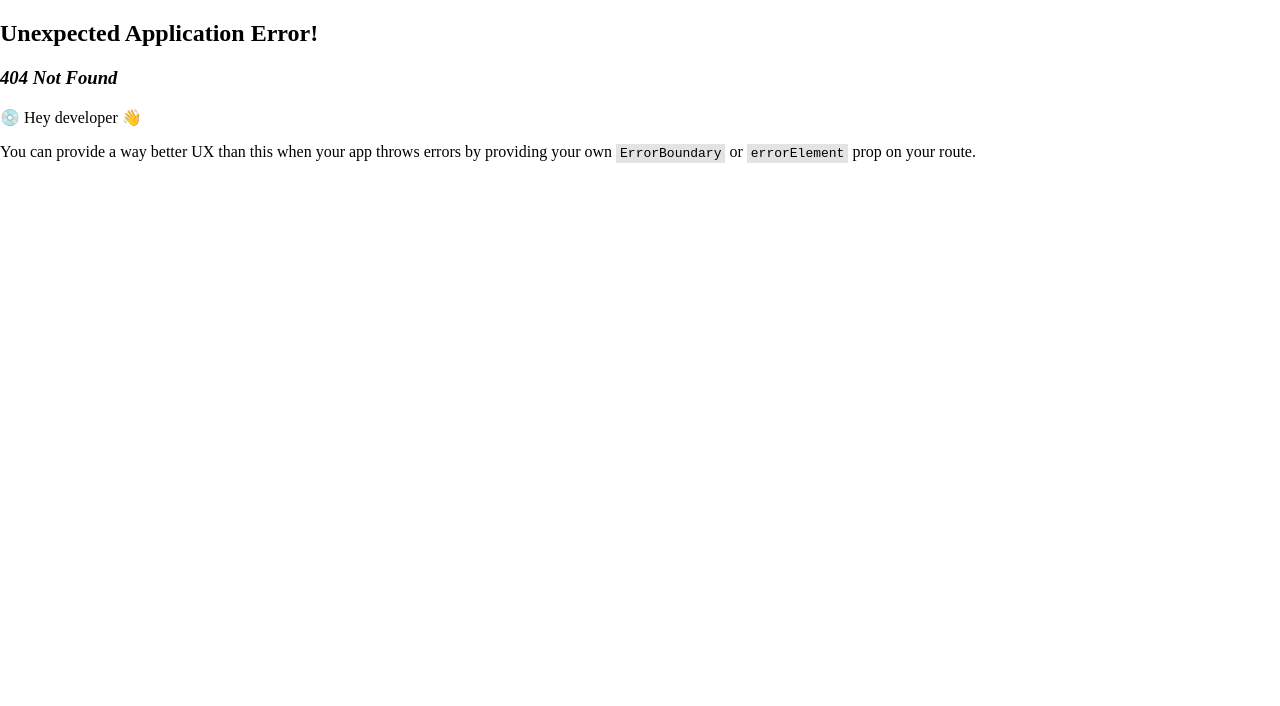
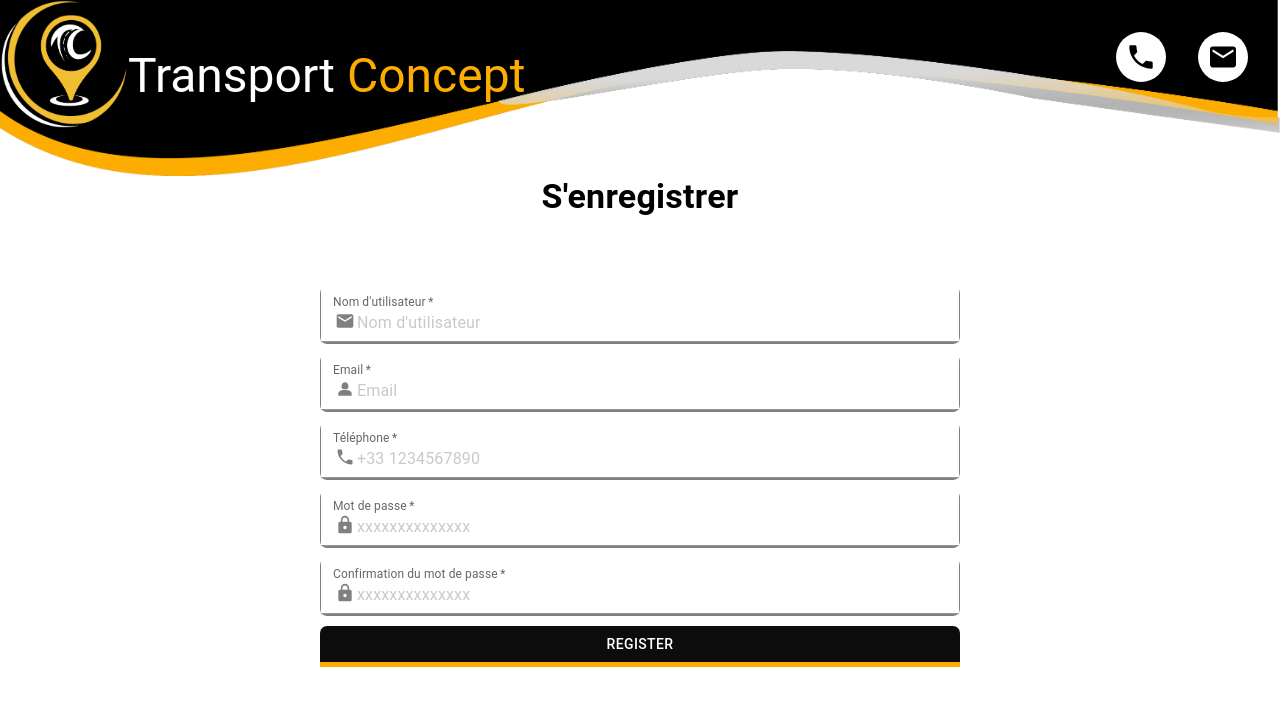
Before and after one commit to my-concept/transport-concept, a React (Vite) app: page /register in a window 1280 px wide. Before the commit this address had no page. Shown: the top 706 px of the page. Built offline with nearby package versions, Linux system fonts and the light colour scheme.

Commit message:
add register

```diff
--- /dev/null
+++ b/src/components/Register.tsx
@@ -0,0 +1,68 @@
+import { AuthForm } from "./AuthForm";
+import Person2Icon from "@mui/icons-material/Person2";
+import EmailIcon from "@mui/icons-material/Email";
+import LockIcon from "@mui/icons-material/Lock";
+import LocalPhoneIcon from "@mui/icons-material/LocalPhone";
+import { Typography } from "@mui/material";
+import { Box } from "@mui/system";
+import { UseTranslate, translate } from "./hooks/useTranslate";
+import { LoginFieldsType } from "./types/genericTypes";
+
+export const Register = () => {
+  const fields: LoginFieldsType[] = [
+    {
+      label: translate("username"),
+      placeholder: "Nom d'utilisateur",
+      register: "username",
+      icon: <EmailIcon sx={{ height: "20px", paddingTop: "15px" }} />,
+      required: true,
+    },
+    {
+      label: translate("email"),
+      placeholder: "Email",
+      register: "email",
+      icon: <Person2Icon sx={{ height: "20px", paddingTop: "15px" }} />,
+      required: true,
+    },
+    {
+      label: translate("phone"),
+      placeholder: "+33 1234567890 ",
+      register: "telephone",
+      icon: <LocalPhoneIcon sx={{ height: "20px", paddingTop: "15px" }} />,
+      required: true,
+    },
+    {
+      label: translate("password"),
+      placeholder: "xxxxxxxxxxxxxx",
+      register: "password",
+      icon: <LockIcon sx={{ height: "20px", paddingTop: "15px" }} />,
+      required: true,
+    },
+    {
+      label: translate("confirmationPassword"),
+      placeholder: "xxxxxxxxxxxxxx",
+      register: "confirmationPassword",
+      icon: <LockIcon sx={{ height: "20px", paddingTop: "15px" }} />,
+      required: true,
+    },
+  ];
+
+  const action = (values: Record<string, string>) => console.log(values);
+
+  return (
+    <Box
+      sx={{
+        width: "50%",
+        margin: "auto",
+      }}
+    >
+      <Typography
+        variant="h4"
+        sx={{ textAlign: "center", fontWeight: "bold", marginBottom: "2em" }}
+      >
+        <UseTranslate id="register" />
+      </Typography>
+      <AuthForm fields={fields} action={action} buttonTitle="Register" />
+    </Box>
+  );
+};
--- a/src/components/languages/fr.json
+++ b/src/components/languages/fr.json
@@ -13,6 +13,10 @@
     "nbOfPassenger":"Nombre de passagers",
     "loginFormLabelUsername":"Nom d'utilisateur / Email",
     "loginFormLabelOrganisation":"Organisation",
-    "loginFormLabelPassword":"Mot de passe"
+    "loginFormLabelPassword":"Mot de passe",
+    "register":"S'enregistrer",
+    "email":"Email",
+    "phone":"Téléphone",
+    "confirmationPassword":"Confirmation du mot de passe"
 
 }
--- a/src/router/RootLayout.tsx
+++ b/src/router/RootLayout.tsx
@@ -7,6 +7,7 @@ import { Header } from "./HeaderLayout";
 import { LandingPage } from "src/components/LandingPage";
 import { Login } from "src/components/Login ";
 import { AppDrawer } from "src/components/Drawer/Drawer";
+import { Register } from "src/components/Register";
 
 export const router = createBrowserRouter(
   createRoutesFromElements(
@@ -14,6 +15,7 @@ export const router = createBrowserRouter(
       <Route index element={<LandingPage />} />
       <Route path="/login" element={<Login />} />
       <Route path="/drawer" element={<AppDrawer />} />
+      <Route path="/register" element={<Register />} />
     </Route>
   )
 );
```
